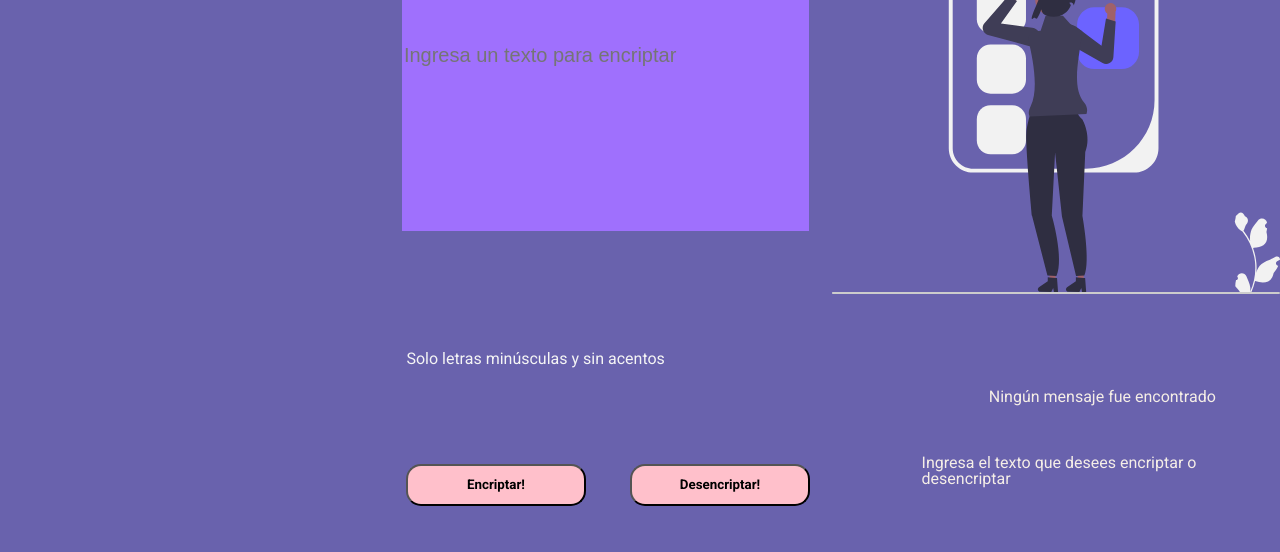
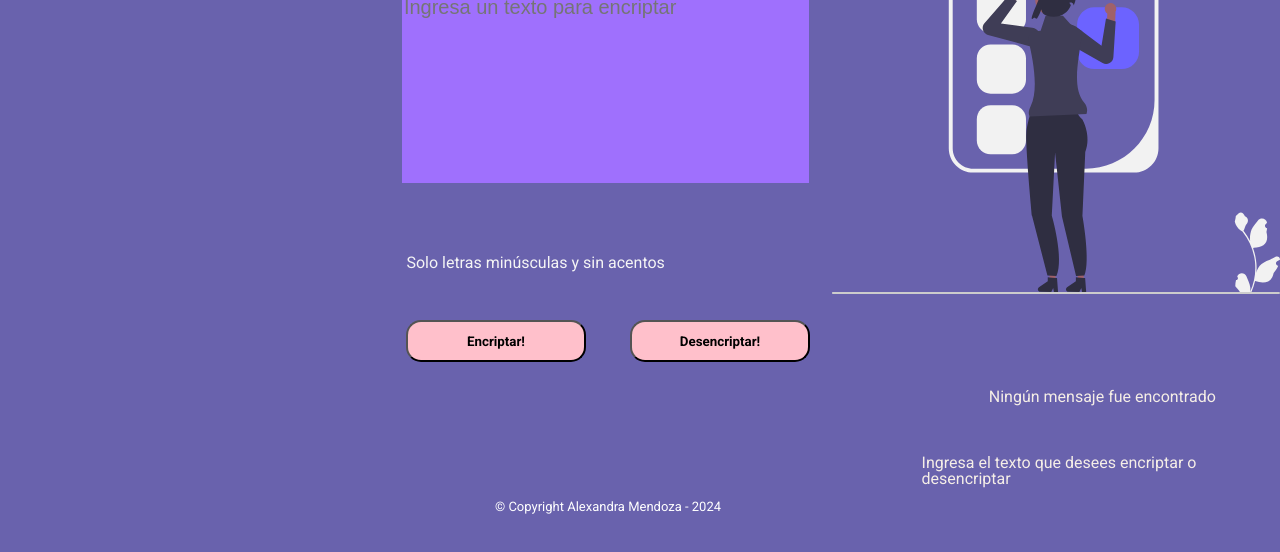
Before and after one commit to AlexandraCynthia/1erChallengue, a plain HTML site: page index.html in a window 1280 px wide. Shown: the part 218-770 px from the top of the page. Drawn offline with Linux system fonts and the light colour scheme.

Commit message:
correcciones 2

```diff
--- a/index.html
+++ b/index.html
@@ -26,6 +26,8 @@
                     <button onclick="encriptarTexto();" class="botonEncriptar" >Encriptar!</button>
                     <button onclick="desencriptarTexto();" id="desencriptarBtn" class="botonEncriptar">Desencriptar!</button>
             </div>
+            <p class="copyright">&copy Copyright Alexandra Mendoza - 2024</p>
+
     </section>
 
     <section class="area3">
--- a/style.css
+++ b/style.css
@@ -26,6 +26,14 @@ body{
     background-color: #6962AD;
     width: 35%;
     height: 100%;
+}
+
+.copyright{
+    text-align: center;
+    color:#FFFFFF;
+    font-size: 13px;
+    padding-top: 20%;
+    margin:20px;
 }
 
 .area3{
```
Also changed, not shown: app.js (+0 -9 lines).
